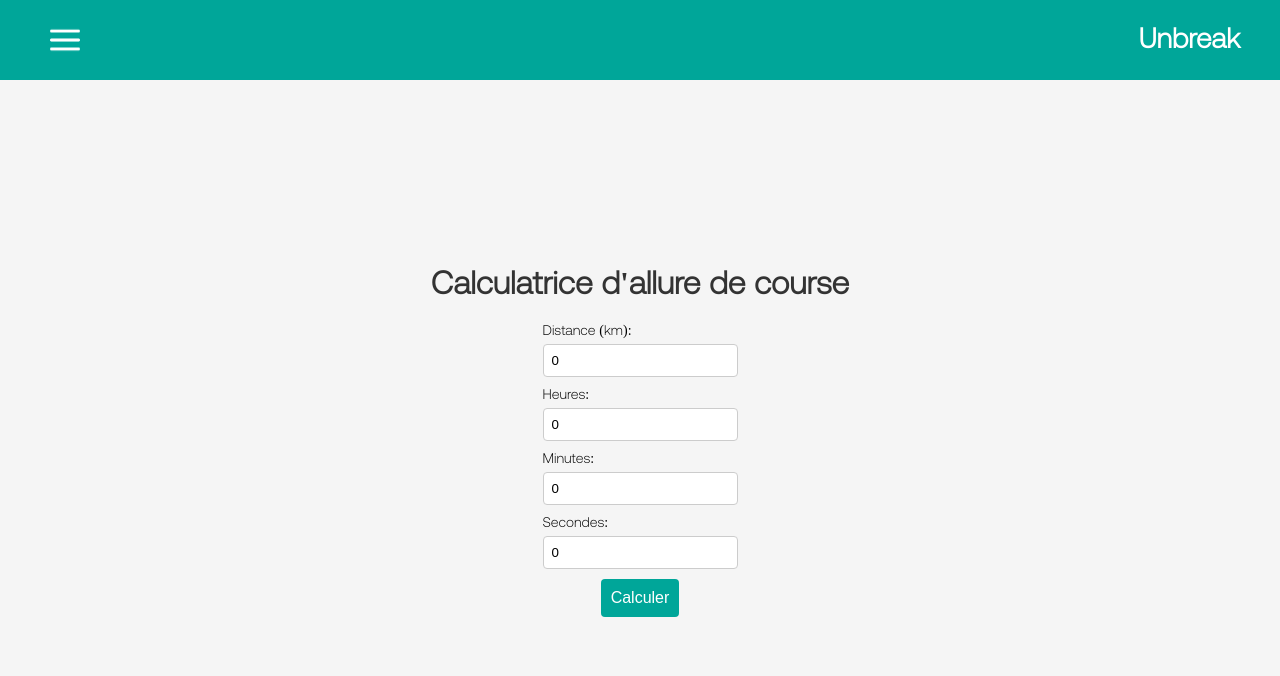
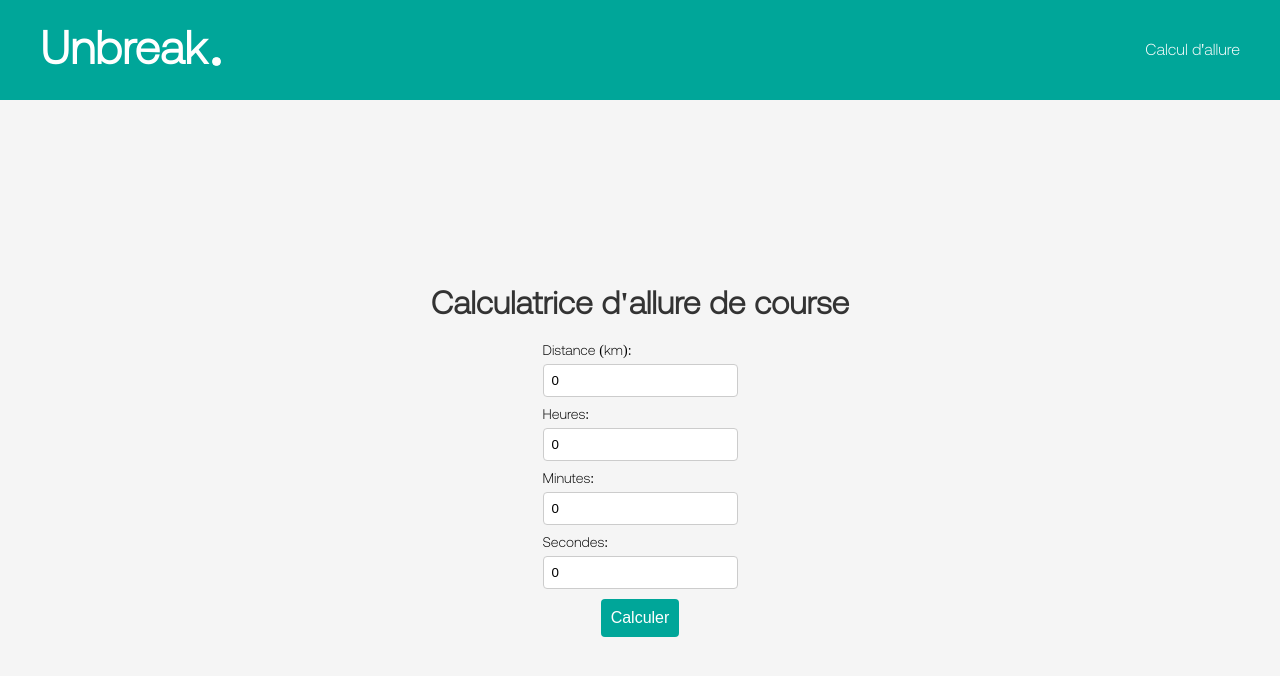
Before and after one commit to Albin-Marchand/unbreak, a Nuxt app: page / in a window 1280 px wide. Shown: the top 676 px of the page. Built offline with nearby package versions, Linux system fonts and the light colour scheme.

Commit message:
[Unbreak] little fix

```diff
--- a/layouts/default.vue
+++ b/layouts/default.vue
@@ -7,7 +7,7 @@
       </div>
       <div>Calcul d'allure</div>
     </div>
-    <div v-else class="header_mobile">
+    <div v-if="currentWidth <= 700" class="header_mobile">
       <div class="burger_menu_wrapper" @click="openedMobileMenu()">
         <img v-if="!menuMobileIsOpened" class="burger_icon" src="@/assets/images/icons/menu_burger.png" alt="" />
         <img v-else class="close_icon" src="@/assets/images/icons/fermer.png" alt="" />
@@ -37,6 +37,8 @@ function obtenirLargeurEcran() {
 }
 
 onMounted(() => {
+  currentWidth.value = obtenirLargeurEcran();
+  console.log("currentWidth : => ", currentWidth.value);
   window.addEventListener("resize", () => {
     currentWidth.value = obtenirLargeurEcran();
     console.log("currentWidth : => ", currentWidth.value);
```
